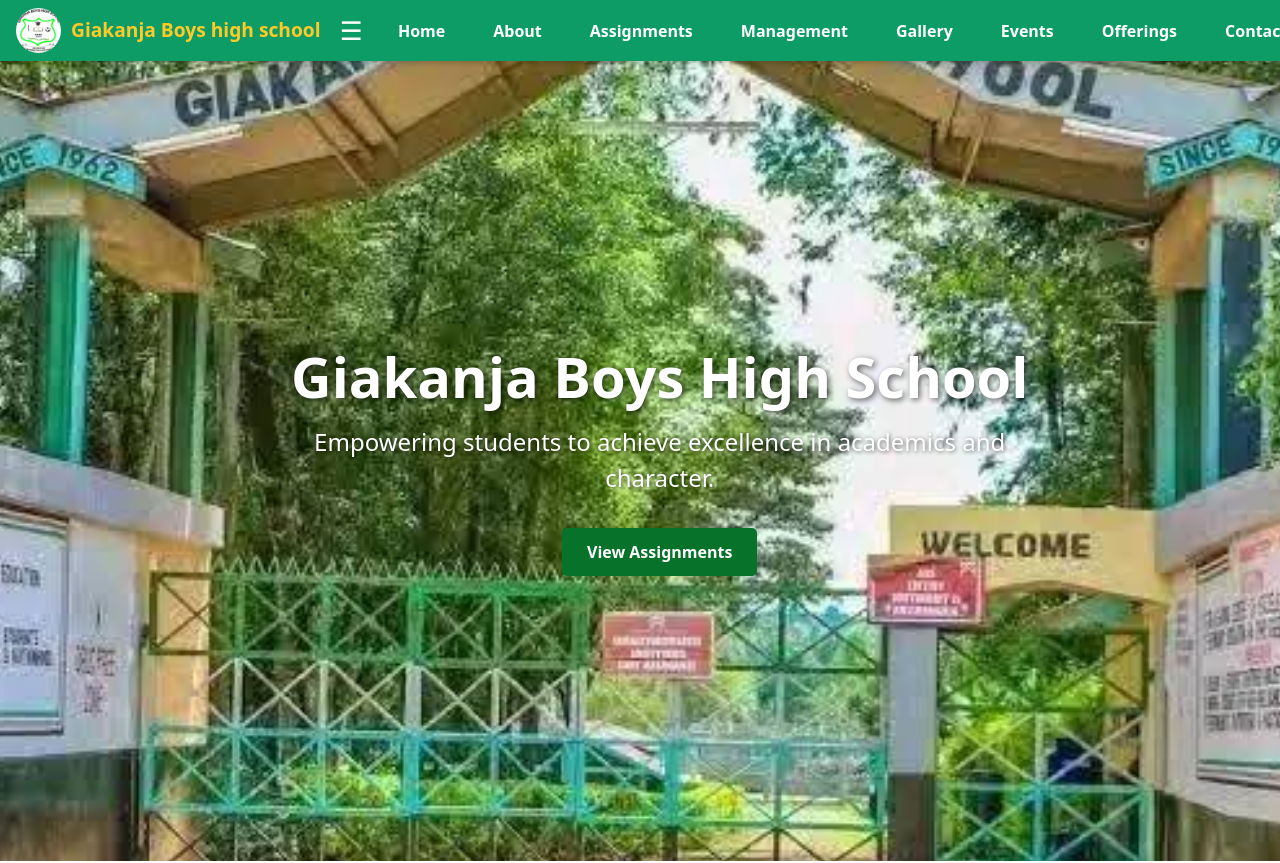
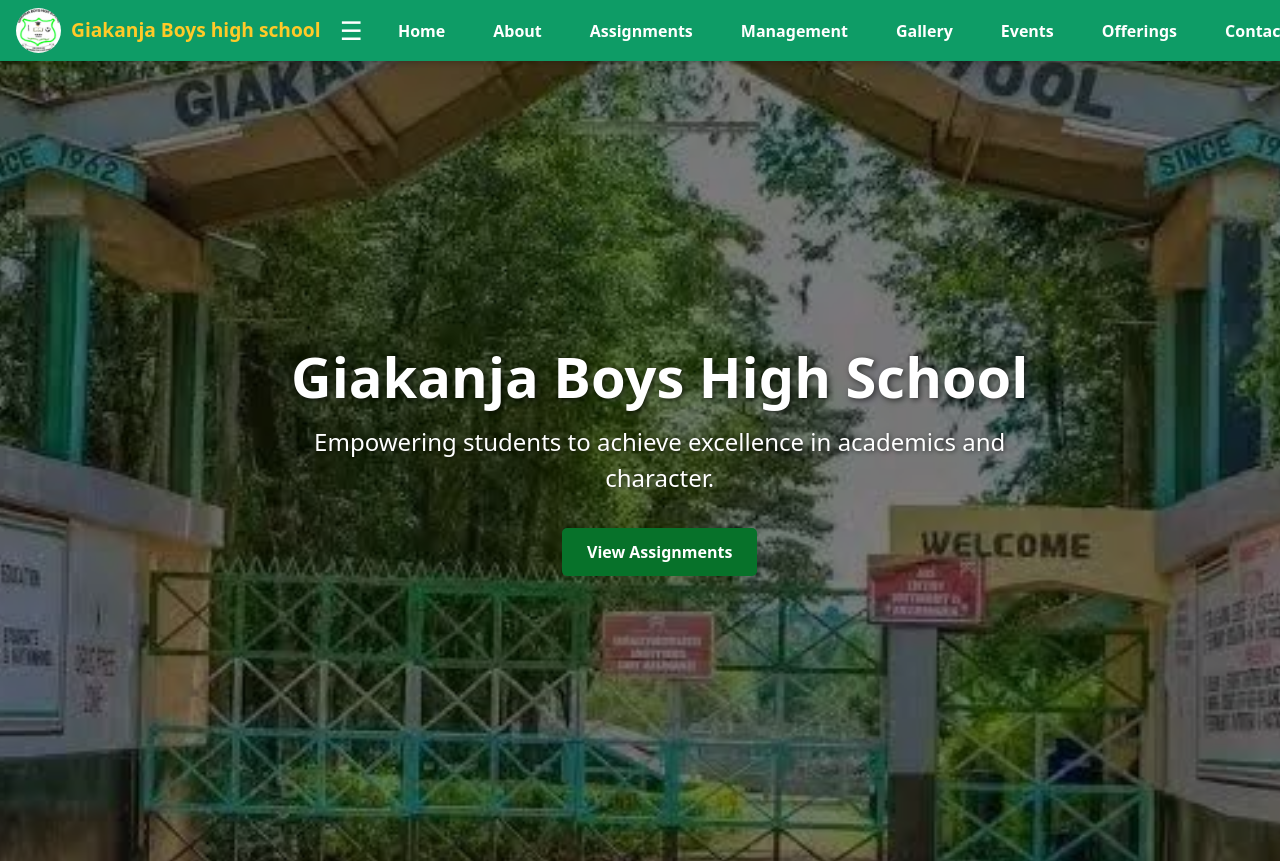
Before and after one commit to fredmallin/giakanja-boys-website, a React (Vite) app: page / in a window 1280 px wide. Shown: the top 863 px of the page. Built offline with nearby package versions, Linux system fonts and the light colour scheme.

Commit message:
initialize my project

```diff
--- a/src/App.css
+++ b/src/App.css
@@ -1642,3 +1642,34 @@
 .gallery-page {
   display: block;
 }
+
+/* UNIVERSAL DARK OVERLAY FOR ALL HERO SECTIONS */
+.hero-section::before,
+.hero.about-hero::before,
+.hero.gallery-hero::before,
+.hero.management-hero::before,
+.events-hero::before,
+.hero.home-hero::before {  /* add your home hero class here */
+  content: "";
+  position: absolute;
+  inset: 0; /* full coverage */
+  background: rgba(0, 0, 0, 0.5); /* semi-transparent dark */
+  z-index: 1; /* sits under text */
+}
+
+/* Ensure text is above overlay */
+.hero-section h1,
+.hero-section p,
+.hero.about-hero h1,
+.hero.about-hero p,
+.hero.gallery-hero h1,
+.hero.gallery-hero p,
+.hero.management-hero h1,
+.hero.management-hero p,
+.events-hero h1,
+.events-hero p,
+.hero.home-hero h1,
+.hero.home-hero p {  /* include home hero text */
+  position: relative;
+  z-index: 2;
+}
```
